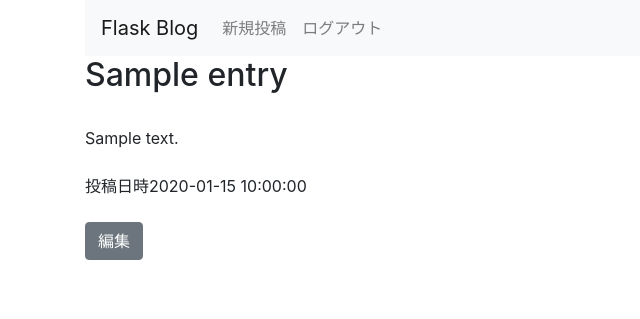
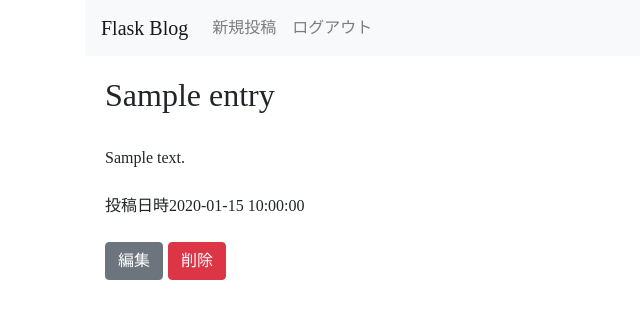
Before and after one commit to MasakiSako/Flask_A5, a Flask app: page /entries/1 in a window 1280 px wide. Shown: the top 319 px of the page, without its empty margins (0-640 px from the left). Run offline with Flask 3, Linux system fonts and the light colour scheme; the visitor is signed in with stand-in values (Sample User, id 1); tables that the repository leaves empty hold one stand-in row (values such as "Sample post"); some libraries are stand-ins or nearby versions; some web fonts are replaced.

Commit message:
Okumura: Create-Delete,Create-static

```diff
--- /dev/null
+++ b/Okumura/application/flask_blog/static/style.css
@@ -0,0 +1,11 @@
+.card {
+    margin: 0.25rem;
+}
+
+.blog-body {
+    padding: 1.25em;
+}
+
+* {
+    font-family: 'Mplus 1p';
+}
--- a/Okumura/application/flask_blog/templates/entries/show.html
+++ b/Okumura/application/flask_blog/templates/entries/show.html
@@ -15,6 +15,11 @@
     <form action="{{url_for('edit_entry', id=entry.id)}}" method="GET">
         <button type="submit" class="btn btn-secondary">編集</button>
     </form>
+
+    <form action="{{url_for('delete_entry', id=entry.id)}}", method="post">
+        <button type="submit" class="btn btn-danger" style="margin-left:5px">削除</button>
+    </form>
+
 </div>
 
 {% endblock %}
--- a/Okumura/application/flask_blog/templates/layout.html
+++ b/Okumura/application/flask_blog/templates/layout.html
@@ -2,6 +2,9 @@
 <title>Flask Blog</title>
 
 <link rel="stylesheet" href="https://maxcdn.bootstrapcdn.com/bootstrap/4.0.0/css/bootstrap.min.css">
+<link href="https://fonts.googleapis.com/earlyaccess/mplus1p.css" rel="stylesheet" type="text/css">
+<link rel=stylesheet href="{{ url_for('static', filename='style.css') }}">
+
 <script src="https://code.jquery.com/jquery-3.2.1.slim.min.js"></script>
 <script src="https://cdnjs.cloudflare.com/ajax/libs/popper.js/1.12.9/umd/popper.min.js"></script>
 <script src="https://maxcdn.bootstrapcdn.com/bootstrap/4.0.0/js/bootstrap.min.js"></script>
--- a/Okumura/application/flask_blog/templates/styles/index.css
+++ /dev/null
@@ -1,4 +0,0 @@
-div {
-    width: '250px';
-    height: '200px';
-}
--- a/Okumura/application/flask_blog/views/entries.py
+++ b/Okumura/application/flask_blog/views/entries.py
@@ -48,7 +48,7 @@ def show_entry(id):
     entry = Entry.query.get(id)
     return render_template('entries/show.html', entry=entry)
 
-# Update: 編集ボタンを押したときの挙動
+# Update:編集ボタンを押したときの挙動
 @app.route('/entries/<int:id>/edit', methods=['GET'])
 def edit_entry(id):
     if not session.get('logged_in'):
@@ -56,7 +56,7 @@ def edit_entry(id):
     entry = Entry.query.get(id)
     return render_template('entries/edit.html', entry=entry)
 
-# Update: 編集を保存ボタンを押したときの挙動
+# Update:編集を保存ボタンを押したときの挙動
 @app.route('/entries/<int:id>/update', methods=['POST'])
 def update_entry(id):
     if not session.get('logged_in'):
@@ -65,7 +65,7 @@ def update_entry(id):
     entry.title = request.form['title']
     entry.text = request.form['text']
 
-    # Update_except-same-title
+    # Update:except-same-title
     try:
         db.session.merge(entry)
         db.session.commit()
@@ -76,3 +76,16 @@ def update_entry(id):
         return redirect(url_for('show_entries'))
         # Todo: できれば、edit_entryにリダイレクトしたい(編集データを引き渡せていないためエラー)
         # return redirect(url_for('edit_entry',entry=entry))
+
+# Delete:削除ボタンを押したときの挙動
+@app.route('/entries/<int:id>/delete', methods=['POST'])
+def delete_entry(id):
+    # Do:ログインしているか
+    if not session.get('logged_in'):
+        return redirect(url_for('login'))
+
+    entry = Entry.query.get(id)
+    db.session.delete(entry)
+    db.session.commit()
+    flash("投稿が削除されました")
+    return redirect(url_for('show_entries'))
```
Also changed, not shown: Okumura/application/flask_blog/templates/styles/login.css (deleted).
